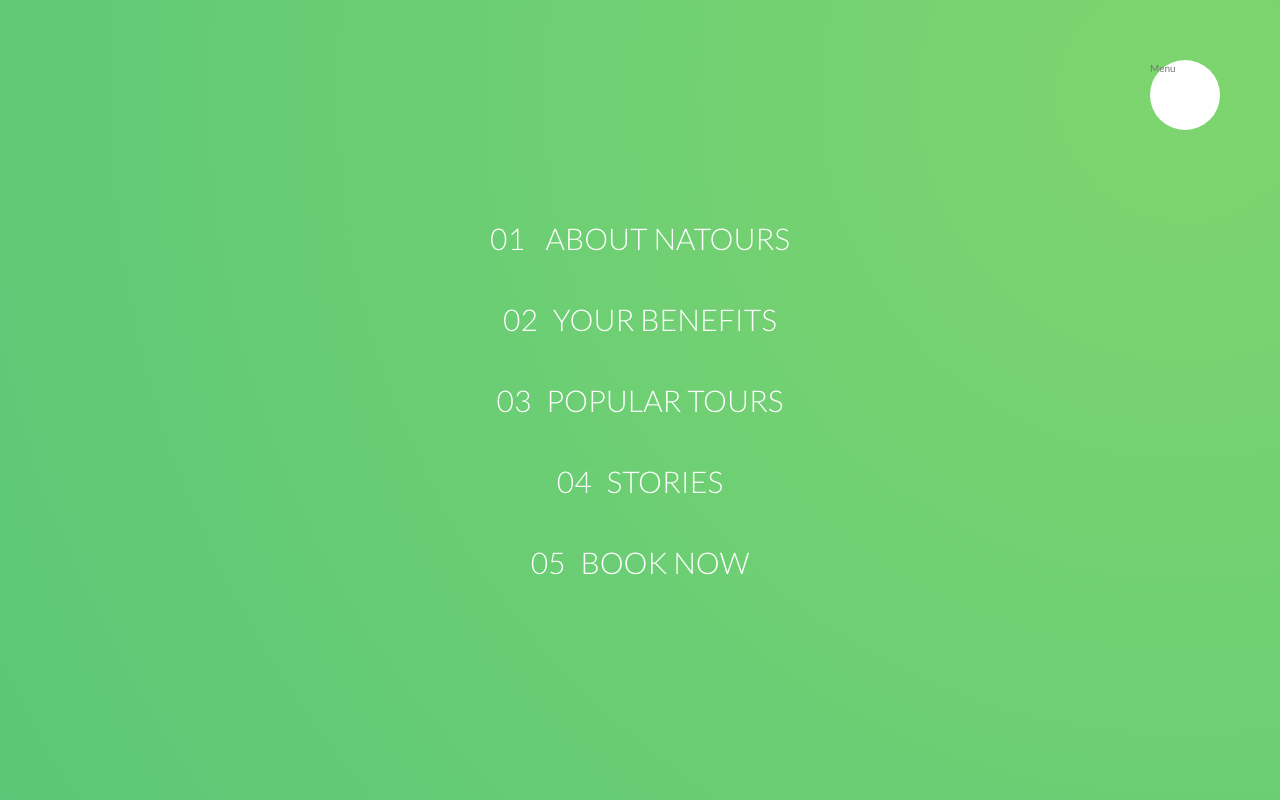
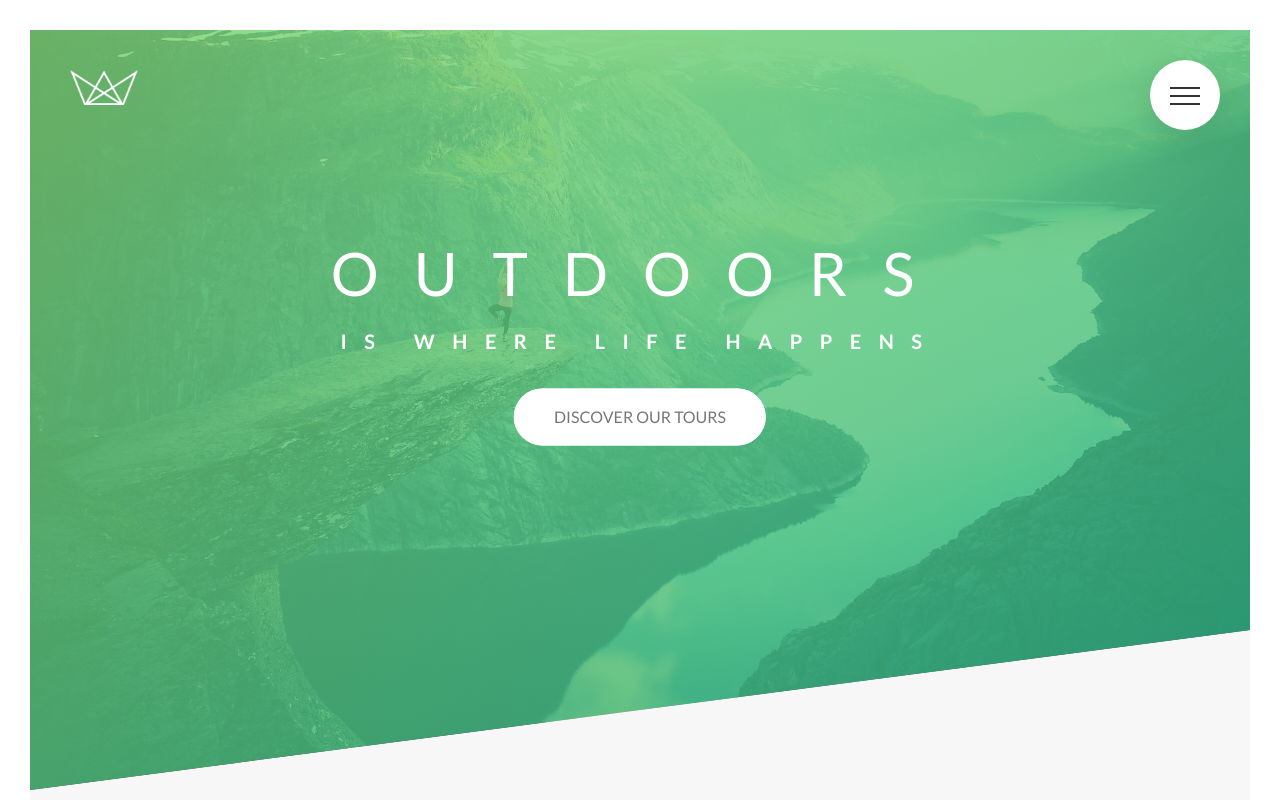
Before and after one commit to larklarky/natours, a website: page starter/index.html in a window 1280 px wide. Shown: the top 800 px of the page. Drawn offline with Linux system fonts and the light colour scheme.

Commit message:
add an animation to the navigation, create an animated icon, finish building the Navigation section

```diff
--- a/starter/index.html
+++ b/starter/index.html
@@ -15,7 +15,10 @@
     <body>
         <div class="navigation">
             <input type="checkbox" id="navi-toggle" class="navigation__checkbox">
-            <label for="navi-toggle" class="navigation__button">Menu</label>
+            <label for="navi-toggle" class="navigation__button">
+                <span class="navigation__icon">&nbsp;</span>
+            </label>
+
             <div class="navigation__background">&nbsp;</div>
             <nav class="navigation__nav">
                 <ul class="navigation__list">
--- a/starter/sass/layout/_navigation.scss
+++ b/starter/sass/layout/_navigation.scss
@@ -12,6 +12,9 @@
         top: 6rem;
         right: 6rem;
         z-index: 2000;
+        box-shadow: 0 1rem 3rem rgba($color-black, .1);
+        text-align: center;
+        cursor: pointer;
     }
 
     &__background {
@@ -24,16 +27,18 @@
         background-image: radial-gradient($color-primary-light, $color-primary-dark);
         z-index: 1000;
 
-        transform: scale(80);
+        transition: all .8s cubic-bezier(.86, 0, .07, 1);
     }
 
     &__nav {
         height: 100vh;
-        width: 100%;
+        width: 0;
         position: fixed;
         top: 0;
         right: 0;
         z-index: 1500;
+        opacity: 0;
+        transition: all .8s cubic-bezier(0.68, -0.55, 0.265, 1.55);
     }
 
     &__list {
@@ -79,4 +84,70 @@
 
 
     }
+
+    //Functionality
+
+    &__checkbox:checked ~ &__background {
+        transform: scale(80);
+    }
+
+    &__checkbox:checked ~ &__nav {
+        width: 100%;
+        opacity: 1;
+    }
+
+    //Icon
+
+    &__icon {
+        position: relative;
+        margin-top: 3.5rem;
+
+        &,
+        &::before,
+        &::after {
+            width: 3rem;
+            height: 2px;
+            background-color: $color-grey-dark-3;
+            display: inline-block;
+        }
+
+        &::before,
+        &::after {
+            content: '';
+            position: absolute;
+            left: 0;
+            transition: all .2s;
+        }
+
+
+        &::before {
+            top: -.8rem;
+        }
+
+        &::after {
+            top: .8rem;
+        }
+    }
+
+    &__button:hover &__icon::before {
+        top: -1rem;
+    }
+
+    &__button:hover &__icon::after {
+        top: 1rem;
+    }
+
+    &__checkbox:checked + &__button &__icon {
+        background-color: transparent;
+    }
+
+    &__checkbox:checked + &__button &__icon::before {
+        top: 0;
+        transform: rotate(135deg);
+    }
+
+    &__checkbox:checked + &__button &__icon::after {
+        top: 0;
+        transform: rotate(-135deg);
+    }
 }
```
Also changed, not shown: starter/css/style.css, 1 other file.
